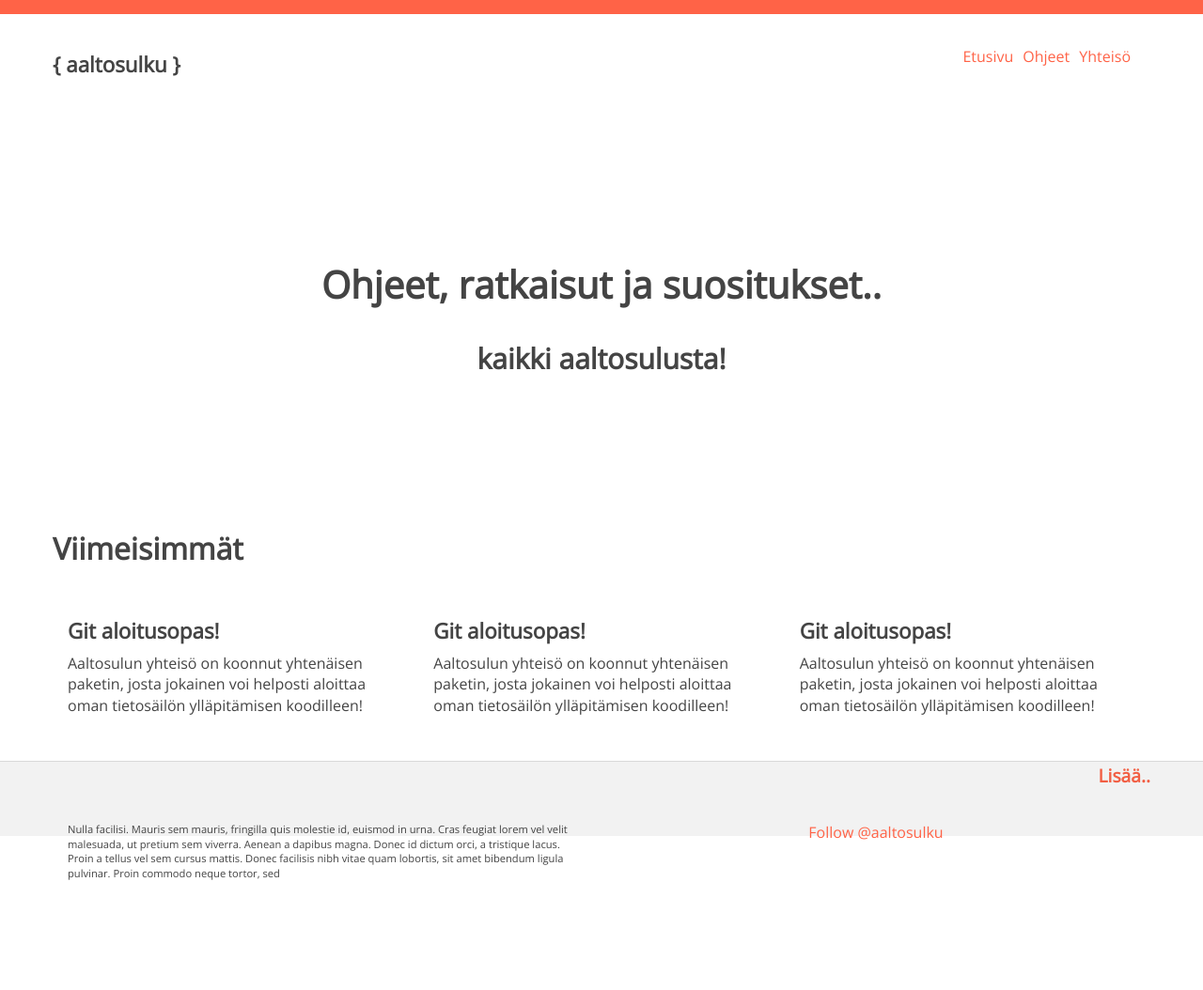
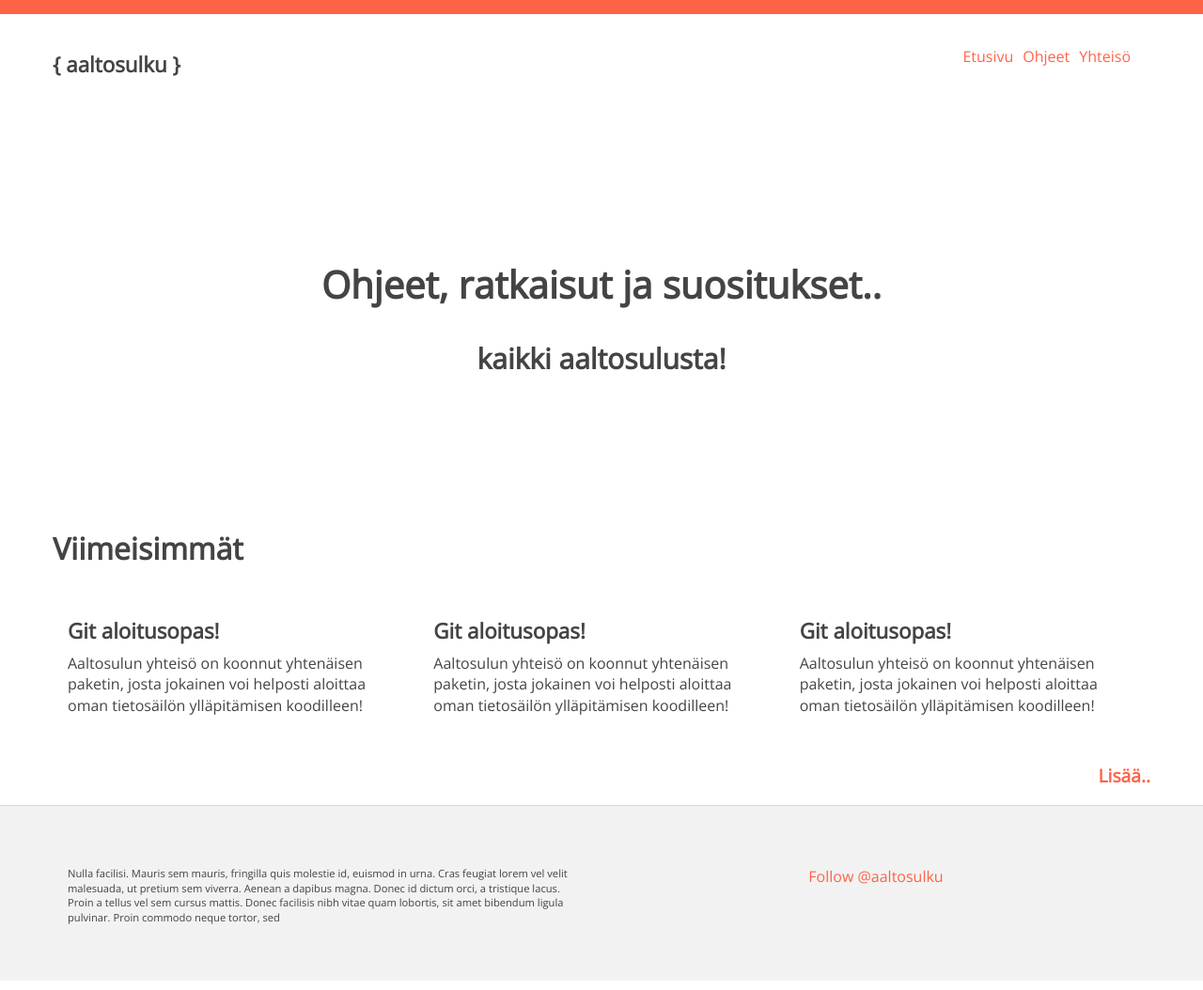
Before and after one commit to KimmoCommit/aaltoJekyll, a Jekyll site: the page built from index.html, in a window 1280 px wide. Shown: the whole page at 94% size. Built offline with Jekyll 4.4.1, drawn with Linux system fonts in a browser that asks for light colours; comment, search, counter and statistics services are not loaded; before the commit the page ends 965 px from its top, so only the background shows below that.

Commit message:
fuutteria alas taas eritavalla

```diff
--- a/_includes/footer.html
+++ b/_includes/footer.html
@@ -1,4 +1,6 @@
 </div>
+<div class="push"></div>
+</div> <!-- .content-container-->
 	<footer>
 		<div class="rivi">
 			<div class="ruutu-12-tablet">
@@ -13,6 +15,6 @@
 				</div><!-- .ruutu-12-tablet -->
 			</div><!-- .rivi -->
 		</footer>
-</div> <!-- .content-container-->
+
 </body>
 </html>
--- a/assets/css/index.css
+++ b/assets/css/index.css
@@ -77,20 +77,15 @@ a {
 /* line 83, ../compass/sass/aaltosulku.scss */
 footer {
   background-color: rgba(0, 0, 0, 0.05);
-  /**seuraavat muutokset tehty: http://www.cssreset.com/how-to-keep-footer-at-bottom-of-page-with-css/ mukaan **/
-  width: 100%;
-  height: 80px;
-  position: absolute;
-  bottom: 0;
-  left: 0;
+  clear: both;
 }
 
-/* line 94, ../compass/sass/aaltosulku.scss */
+/* line 89, ../compass/sass/aaltosulku.scss */
 header {
   height: 100px;
 }
 
-/* line 101, ../compass/sass/aaltosulku.scss */
+/* line 96, ../compass/sass/aaltosulku.scss */
 .content-container {
   min-height: 100%;
   height: auto !important;
@@ -99,6 +94,11 @@ header {
 }
 
 /**seuraavat muutokset tehty: http://www.cssreset.com/how-to-keep-footer-at-bottom-of-page-with-css/ mukaan **/
+/* line 109, ../compass/sass/aaltosulku.scss */
+.push {
+  clear: both;
+}
+
 /* line 7, ../compass/sass/index.scss */
 .intro {
   background-color: white;
--- a/assets/css/ohjeet.css
+++ b/assets/css/ohjeet.css
@@ -77,20 +77,15 @@ a {
 /* line 83, ../compass/sass/aaltosulku.scss */
 footer {
   background-color: rgba(0, 0, 0, 0.05);
-  /**seuraavat muutokset tehty: http://www.cssreset.com/how-to-keep-footer-at-bottom-of-page-with-css/ mukaan **/
-  width: 100%;
-  height: 80px;
-  position: absolute;
-  bottom: 0;
-  left: 0;
+  clear: both;
 }
 
-/* line 94, ../compass/sass/aaltosulku.scss */
+/* line 89, ../compass/sass/aaltosulku.scss */
 header {
   height: 100px;
 }
 
-/* line 101, ../compass/sass/aaltosulku.scss */
+/* line 96, ../compass/sass/aaltosulku.scss */
 .content-container {
   min-height: 100%;
   height: auto !important;
@@ -99,6 +94,11 @@ header {
 }
 
 /**seuraavat muutokset tehty: http://www.cssreset.com/how-to-keep-footer-at-bottom-of-page-with-css/ mukaan **/
+/* line 109, ../compass/sass/aaltosulku.scss */
+.push {
+  clear: both;
+}
+
 /* line 12, ../compass/sass/ohjeet.scss */
 #toc .toc-title {
   font-size: 90%;
```
Also changed, not shown: assets/compass/sass/aaltosulku.scss (+5 -6 lines), assets/css/aaltosulku.css (+7 -8 lines).
